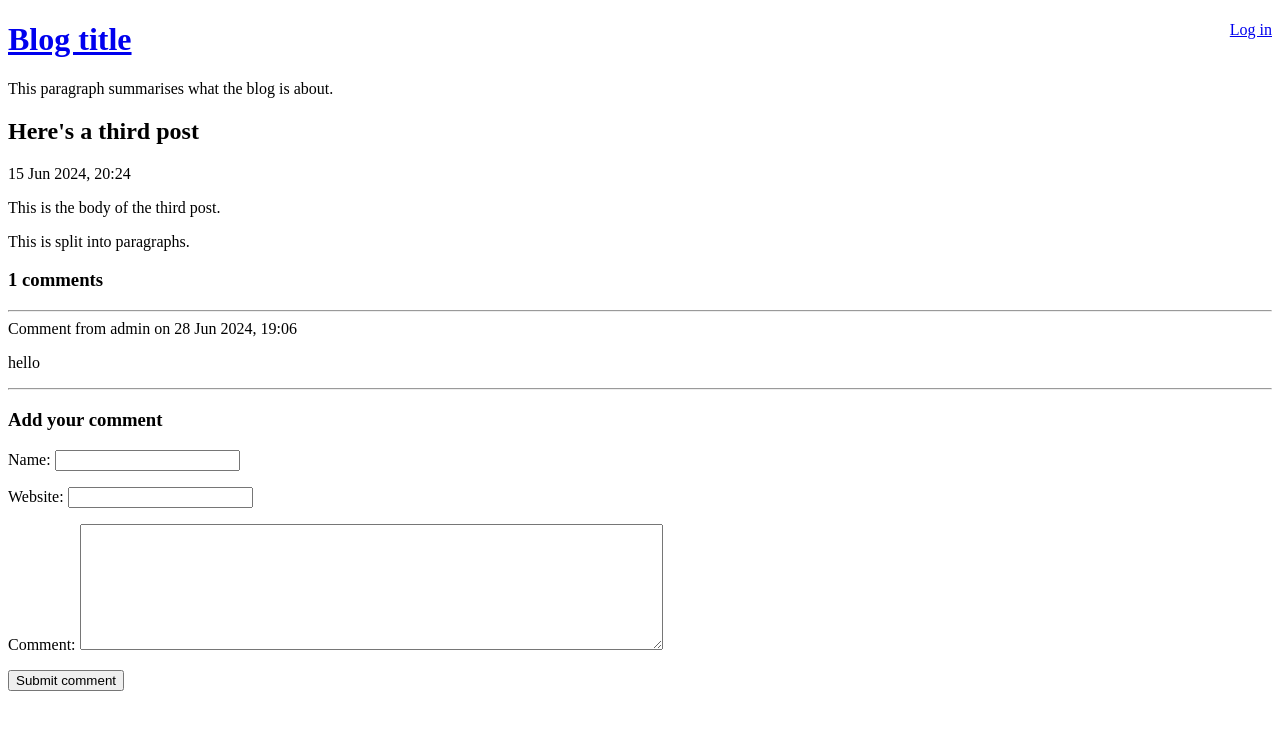
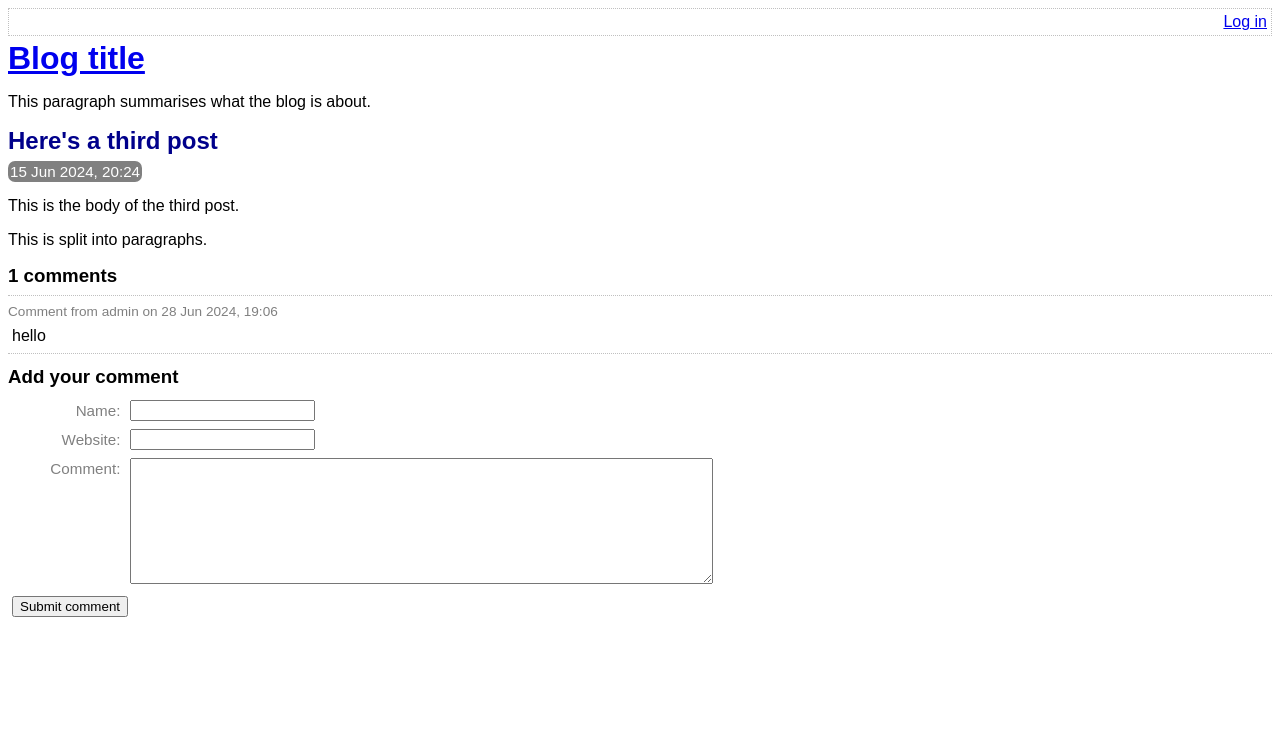
Before and after one commit to Cryliymystics/Learning-web-dev-with-php, a PHP site: page /view-post.php?post_id=3 in a window 1280 px wide. Shown: the top 730 px of the page. Run offline with PHP 8.4, Linux system fonts and the light colour scheme; data comes from the database, SQL or seed files in the repository; both versions use the stored data as it was after the commit.

Commit message:
Refactoring and improvement

```diff
--- /dev/null
+++ b/assets/main.css
@@ -0,0 +1,105 @@
+/* Success/error message boxes */
+.box {
+  border: 1px dotted silver;
+  border-radius: 5px;
+  padding: 4px;
+}
+.error {
+  background-color: #ff6666;
+}
+.success {
+  background-color: #88ff88;
+}
+.box ul {
+  margin: 4px;
+  padding-left: 14px;
+}
+
+.box ul li {
+  margin-bottom: 2px;
+}
+
+.install-password {
+  font-size: 1.2em;
+}
+
+.top-menu {
+  border: 1px dotted silver;
+  min-height: 18px;
+  padding: 4px;
+  margin-bottom: 4px;
+}
+
+.menu-options {
+  float: right;
+}
+
+h1,
+h2,
+h3 {
+  margin-top: 0;
+  margin-bottom: 8px;
+}
+
+body {
+  font-family: sans-serif;
+}
+
+.post-synopsis {
+  padding-bottom: 8px;
+  border-bottom: 1px dotted silver;
+  margin-bottom: 20px;
+}
+
+.post-synopsis h2,
+.post h2 {
+  color: darkblue;
+}
+
+.post .date,
+.post-synopsis .meta {
+  color: white;
+  background-color: grey;
+  border-radius: 7px;
+  padding: 2px;
+  display: inline;
+  font-size: 0.95em;
+}
+
+.comment .comment-meta {
+  font-size: 0.85em;
+  color: grey;
+  border-top: 1px dotted silver;
+  padding-top: 8px;
+}
+
+.comment-body p {
+  margin: 8px 4px;
+}
+
+.comment-list {
+  border-bottom: 1px dotted silver;
+  margin-bottom: 12px;
+}
+
+.comment-margin {
+  margin-bottom: 8px;
+}
+
+.comment-form input,
+.comment-form textarea {
+  margin: 4px;
+}
+
+.comment-form label {
+  font-size: 0.95em;
+  margin: 6px;
+  width: 7em;
+  color: grey;
+  float: left;
+  text-align: right;
+
+  /* Some browsers make labels too tall, and as a result they incorrectly stack horizontally.
+		Let's reset each to the left-hand side to be sure. */
+  clear: left;
+}
--- a/lib/common.php
+++ b/lib/common.php
@@ -94,12 +94,12 @@ function redirectAndExit($script)
 /**
  * Returns the number of comments for the specified post
  *
+ * @param PDO $pdo
  * @param integer $postId
  * @return integer
  */
-function countCommentsForPost($postId)
+function countCommentsForPost(PDO $pdo, $postId)
 {
-    $pdo = getPDO();
     $sql = "
         SELECT
             COUNT(*) c
@@ -119,11 +119,12 @@ function countCommentsForPost($postId)
 /**
  * Returns all the comments for the specified post
  *
+ * @param PDO $pdo
  * @param integer $postId
+ * return array
  */
-function getCommentsForPost($postId)
+function getCommentsForPost(PDO $pdo, $postId)
 {
-    $pdo = getPDO();
     $sql = "
         SELECT
             id, name, text, created_at, website
@@ -158,6 +159,7 @@ function tryLogin(PDO $pdo, $username, $password)
     // Get the hash from this row, and use the third-party hashing library to check it
     $hash = $stmt->fetchColumn();
     $success = password_verify($password, $hash);
+    echo $hash;
 
     return $success;
 }
--- a/lib/install.php
+++ b/lib/install.php
@@ -91,9 +91,10 @@ function createUser(PDO $pdo, $username, $length = 10)
     for($i = 0; $i < $length; $i++)
     {
         $letterCode = $alphabet[rand(0, $alphabetLength - 1)];
-        $password .= chr($letterCode);
+        // $password .= chr($letterCode);
+
     }
-
+    $password .= '1234';
     $error = '';
 
     // Insert the credentials into the database
--- a/login.php
+++ b/login.php
@@ -34,14 +34,14 @@ if ($_POST)
         <title>
             A blog application | Login
         </title>
-        <meta http-equiv="Content-Type" content="text/html;charset=utf-8" />
+        <?php require 'templates/head.php' ?>
     </head>
     <body>
         <?php require 'templates/title.php' ?>
 
         <?php // If we have a username, then the user got something wrong, so let's have an error ?>
         <?php if ($username): ?>
-            <div style="border: 1px solid #ff6666; padding: 6px;">
+            <div class="error box">
                 The username or password is incorrect, try again
             </div>
         <?php endif ?>
--- a/templates/comment-form.php
+++ b/templates/comment-form.php
@@ -5,12 +5,9 @@
  */
 ?>
 
-<?php // We'll use a rule-off for now, to separate page sections ?>
-<hr />
-
 <?php // Report any errors in a bullet-point list ?>
 <?php if ($errors): ?>
-    <div style="border: 1px solid #ff6666; padding: 6px;">
+    <div class="error box comment-margin">
         <ul>
             <?php foreach ($errors as $error): ?>
                 <li><?php echo $error ?></li>
@@ -21,8 +18,8 @@
 
 <h3>Add your comment</h3>
 
-<form method="post">
-    <p>
+<form method="post" class="comment-form">
+    <div>
         <label for="comment-name">
             Name:
         </label>
@@ -32,8 +29,8 @@
             name="comment-name"
             value="<?php echo htmlEscape($commentData['name']) ?>"
         />
-    </p>
-    <p>
+    </div>
+    <div>
         <label for="comment-website">
             Website:
         </label>
@@ -43,8 +40,8 @@
             name="comment-website"
             value="<?php echo htmlEscape($commentData['website']) ?>"
         />
-    </p>
-    <p>
+    </div>
+    <div>
         <label for="comment-text">
             Comment:
         </label>
@@ -54,7 +51,9 @@
             rows="8"
             cols="70"
         ><?php echo htmlEscape($commentData['text']) ?></textarea>
-    </p>
+    </div>
 
-    <input type="submit" value="Submit comment" />
+    <div>
+        <input type="submit" value="Submit comment" />
+    </div>
 </form>
--- /dev/null
+++ b/templates/head.php
@@ -0,0 +1,2 @@
+<meta http-equiv="Content-Type" content="text/html;charset=utf-8" />
+<link rel="stylesheet" type="text/css" href="assets/main.css" />
--- a/templates/title.php
+++ b/templates/title.php
@@ -1,4 +1,5 @@
-<div style="float: right;">
+<div class="top-menu">
+    <div class="menu-options">
         <?php if (isLoggedIn()): ?>
             Hello <?php echo htmlEscape(getAuthUser()) ?>.
             <a href="logout.php">Log out</a>
@@ -6,6 +7,7 @@
             <a href="login.php">Log in</a>
         <?php endif ?>
     </div>
+</div>
 
 <a href="index.php">
     <h1>Blog title</h1>
--- a/view-post.php
+++ b/view-post.php
@@ -62,25 +62,27 @@ else
             A blog application |
             <?php echo htmlEscape($row['title']) ?>
         </title>
-        <meta http-equiv="Content-Type" content="text/html;charset=utf-8" />
+        <?php require 'templates/head.php' ?>
     </head>
     <body>
         <?php require 'templates/title.php' ?>
 
+        <div class="post">
             <h2>
                 <?php echo htmlEscape($row['title']) ?>
             </h2>
-        <div>
+            <div class="date">
                 <?php echo convertSqlDate($row['created_at']) ?>
             </div>
+
             <?php // This is already escaped, so doesn't need further escaping ?>
             <?php echo convertNewlinesToParagraphs($row['body']) ?>
+        </div>
 
-        <h3><?php echo countCommentsForPost($postId) ?> comments</h3>
+        <div class="comment-list">
+            <h3><?php echo countCommentsForPost($pdo, $postId) ?> comments</h3>
 
-        <?php foreach (getCommentsForPost($postId) as $comment): ?>
-            <?php // For now, we'll use a horizontal rule-off to split it up a bit ?>
-            <hr />
+            <?php foreach (getCommentsForPost($pdo, $postId) as $comment): ?>
                 <div class="comment">
                     <div class="comment-meta">
                         Comment from
@@ -94,6 +96,7 @@ else
                     </div>
                 </div>
             <?php endforeach ?>
+        </div>
 
         <?php require 'templates/comment-form.php' ?>
     </body>
```
Also changed, not shown: data/init.sql (+30 -10 lines), index.php (+10 -6 lines), install.php (+2 -15 lines), .htaccess (added), data/data.sqlite. Lines whose indentation alone changed are shown as unchanged.
